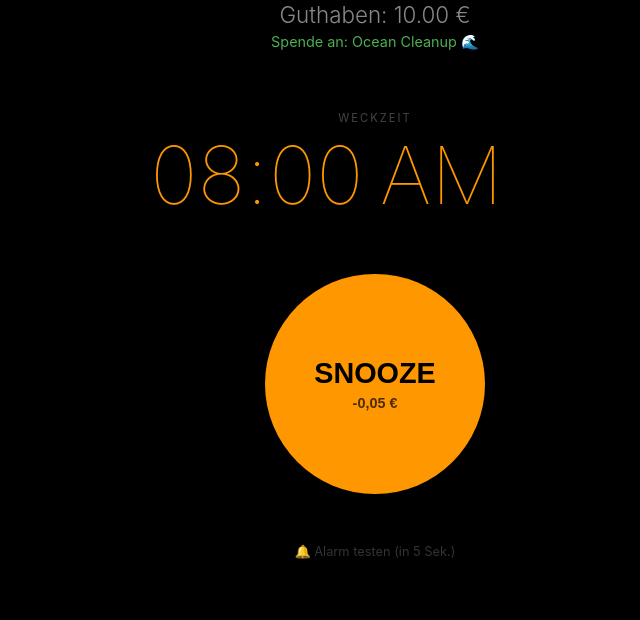
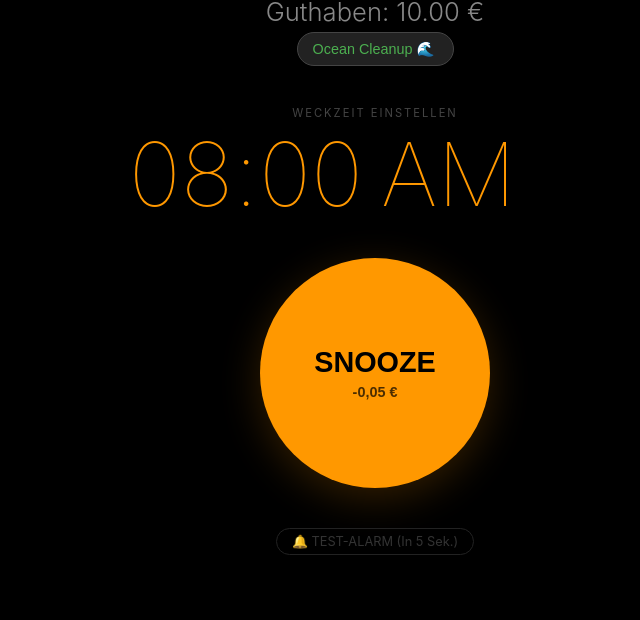
Before and after one commit to fwichelmann/snoozing-for-charity, a plain HTML site: page index.html in a window 1280 px wide. Shown: the part 220-840 px from the top of the page, without its empty margins (265-905 px from the left). Drawn offline with Linux system fonts and the light colour scheme.

Commit message:
Update index.html

```diff
--- a/index.html
+++ b/index.html
@@ -6,31 +6,33 @@
     <title>Snoozing for Charity</title>
     <style>
         :root { --orange: #ff9800; --red: #b71c1c; --grey: #888; }
-        body { background-color: #000; color: #fff; font-family: -apple-system, sans-serif; text-align: center; margin: 0; padding: 20px; height: 100vh; display: flex; flex-direction: column; justify-content: center; align-items: center; transition: background 0.3s; overflow: hidden; }
+        body { background-color: #000; color: #fff; font-family: -apple-system, sans-serif; text-align: center; margin: 0; padding: 20px; height: 100vh; display: flex; flex-direction: column; justify-content: center; align-items: center; transition: background 0.5s; overflow: hidden; }
 
-        .logo { max-height: 140px; margin-bottom: 20px; transition: transform 0.5s; }
-        .stats { color: var(--grey); font-size: 1.4rem; margin-bottom: 5px; font-weight: 300; }
-        .charity-info { color: #4caf50; font-size: 0.9rem; margin-bottom: 40px; }
+        .logo { max-height: 140px; margin-bottom: 10px; transition: all 0.5s ease-in-out; }
 
-        /* Zeiteingabe Styling */
-        .time-container { margin: 20px 0; }
-        #alarm-time { background: transparent; border: none; color: var(--orange); font-size: 5rem; font-family: inherit; font-weight: 100; text-align: center; outline: none; cursor: pointer; }
+        .stats { color: var(--grey); font-size: 1.6rem; margin-bottom: 5px; font-weight: 300; }
+
+        /* Charity Dropdown */
+        .charity-picker { background: #222; border: 1px solid #444; color: #4caf50; padding: 8px 15px; border-radius: 20px; font-size: 0.9rem; margin-bottom: 30px; outline: none; cursor: pointer; appearance: none; -webkit-appearance: none; }
+
+        .time-container { margin: 10px 0; }
+        #alarm-time { background: transparent; border: none; color: var(--orange); font-size: 5.5rem; font-family: inherit; font-weight: 100; text-align: center; outline: none; cursor: pointer; -webkit-appearance: none; }
         .label { color: #444; font-size: 0.7rem; text-transform: uppercase; letter-spacing: 2px; }
 
         /* Snooze Button */
-        .snooze-btn { width: 220px; height: 220px; border-radius: 50%; background-color: var(--orange); border: none; color: #000; font-size: 1.8rem; font-weight: bold; cursor: pointer; transition: transform 0.1s; box-shadow: 0 10px 30px rgba(0,0,0,0.5); margin-top: 30px; }
+        .snooze-btn { width: 230px; height: 230px; border-radius: 50%; background-color: var(--orange); border: none; color: #000; font-size: 1.8rem; font-weight: bold; cursor: pointer; transition: transform 0.1s, box-shadow 0.3s; box-shadow: 0 10px 40px rgba(255,152,0,0.2); margin-top: 20px; }
         .snooze-btn:active { transform: scale(0.92); }
         .snooze-btn small { display: block; font-size: 0.9rem; margin-top: 5px; opacity: 0.7; }
 
         /* Alarm-Effekte */
         body.alarm-active { background-color: var(--red); animation: flash 1s infinite; }
-        body.alarm-active .logo { transform: scale(1.3); }
-        body.alarm-active .snooze-btn { box-shadow: 0 0 50px #fff; animation: shake 0.5s infinite; }
+        body.alarm-active .logo { transform: scale(1.3) rotate(5deg); }
+        body.alarm-active .snooze-btn { box-shadow: 0 0 60px #fff; animation: shake 0.4s infinite; background-color: #fff; }
 
         @keyframes flash { 0%, 100% { background-color: #600; } 50% { background-color: #b00; } }
-        @keyframes shake { 0% { transform: rotate(0); } 25% { transform: rotate(3deg); } 75% { transform: rotate(-3deg); } 100% { transform: rotate(0); } }
+        @keyframes shake { 0% { transform: scale(1.1) rotate(0); } 25% { transform: scale(1.1) rotate(3deg); } 75% { transform: scale(1.1) rotate(-3deg); } 100% { transform: scale(1.1) rotate(0); } }
 
-        #test-link { margin-top: 50px; color: #333; text-decoration: none; font-size: 0.8rem; cursor: pointer; }
+        #test-link { margin-top: 40px; color: #333; text-decoration: none; font-size: 0.8rem; cursor: pointer; border: 1px solid #222; padding: 5px 15px; border-radius: 15px; }
     </style>
 </head>
 <body>
@@ -38,39 +40,52 @@
     <img src="assets/logo.png" class="logo" alt="Logo">
 
     <div class="stats">Guthaben: <span id="balance">10.00</span> €</div>
-    <div class="charity-info">Spende an: <span id="charity">Ocean Cleanup 🌊</span></div>
+
+    <!-- Charity Auswahl -->
+    <select id="charity-select" class="charity-picker" onchange="saveCharity()">
+        <option value="Ocean Cleanup 🌊">Ocean Cleanup 🌊</option>
+        <option value="Trees for Future 🌳">Trees for Future 🌳</option>
+        <option value="Tierheim Berlin 🐾">Tierheim Berlin 🐾</option>
+        <option value="Kinderhilfe e.V. 🧸">Kinderhilfe e.V. 🧸</option>
+    </select>
 
     <div class="time-container">
-        <div class="label">Weckzeit</div>
+        <div class="label">Weckzeit einstellen</div>
         <input type="time" id="alarm-time" value="08:00">
     </div>
 
     <button class="snooze-btn" onclick="snooze()">SNOOZE<small>-0,05 €</small></button>
 
-    <div id="test-link" onclick="testAlarm()">🔔 Alarm testen (in 5 Sek.)</div>
+    <div id="test-link" onclick="testAlarm()">🔔 TEST-ALARM (In 5 Sek.)</div>
 
-    <!-- Audio Element -->
     <audio id="alarm-sound" loop preload="auto">
         <source src="assets/alarm.mp3" type="audio/mpeg">
     </audio>
 
     <script>
-        let guthaben = parseFloat(localStorage.getItem('charity_balance')) || 10.00;
+        let guthaben = parseFloat(localStorage.getItem('snooze_balance')) || 10.00;
         let isAlarming = false;
+
         const sound = document.getElementById('alarm-sound');
         const balanceDisplay = document.getElementById('balance');
         const alarmInput = document.getElementById('alarm-time');
+        const charitySelect = document.getElementById('charity-select');
 
-        // Stand beim Laden anzeigen
+        // Initialisierung: Geladene Werte anzeigen
         balanceDisplay.innerText = guthaben.toFixed(2);
+        charitySelect.value = localStorage.getItem('selected_charity') || "Ocean Cleanup 🌊";
 
-        // Jede Sekunde prüfen
+        function saveCharity() {
+            localStorage.setItem('selected_charity', charitySelect.value);
+        }
+
+        // Wecker-Logik jede Sekunde
         setInterval(() => {
             if (isAlarming) return;
             const now = new Date();
-            const nowString = now.getHours().toString().padStart(2, '0') + ":" + now.getMinutes().toString().padStart(2, '0');
+            const nowTime = now.getHours().toString().padStart(2, '0') + ":" + now.getMinutes().toString().padStart(2, '0');
 
-            if (nowString === alarmInput.value && now.getSeconds() === 0) {
+            if (nowTime === alarmInput.value && now.getSeconds() === 0) {
                 triggerAlarm();
             }
         }, 1000);
@@ -78,7 +93,9 @@
         function triggerAlarm() {
             isAlarming = true;
             document.body.classList.add('alarm-active');
-            sound.play().catch(() => console.log("Sound blockiert. Klick nötig!"));
+            sound.play().catch(() => {
+                console.log("Browser blockiert Sound. Bitte einmal klicken!");
+            });
         }
 
         function snooze() {
@@ -86,7 +103,7 @@
                 // Geld abziehen
                 guthaben -= 0.05;
                 balanceDisplay.innerText = guthaben.toFixed(2);
-                localStorage.setItem('charity_balance', guthaben);
+                localStorage.setItem('snooze_balance', guthaben);
 
                 // Alarm stoppen
                 isAlarming = false;
@@ -100,12 +117,13 @@
                 if (m >= 60) { m -= 60; h = (h + 1) % 24; }
                 alarmInput.value = h.toString().padStart(2, '0') + ":" + m.toString().padStart(2, '0');
             } else {
-                alert("Der Wecker klingelt gerade nicht.");
+                // Optional: Kleiner Effekt wenn man snoozed ohne Alarm
+                document.querySelector('.snooze-btn').style.transform = "scale(0.95)";
+                setTimeout(() => document.querySelector('.snooze-btn').style.transform = "scale(1)", 100);
             }
         }
 
         function testAlarm() {
-            console.log("Test startet...");
             setTimeout(triggerAlarm, 5000);
         }
     </script>
```
